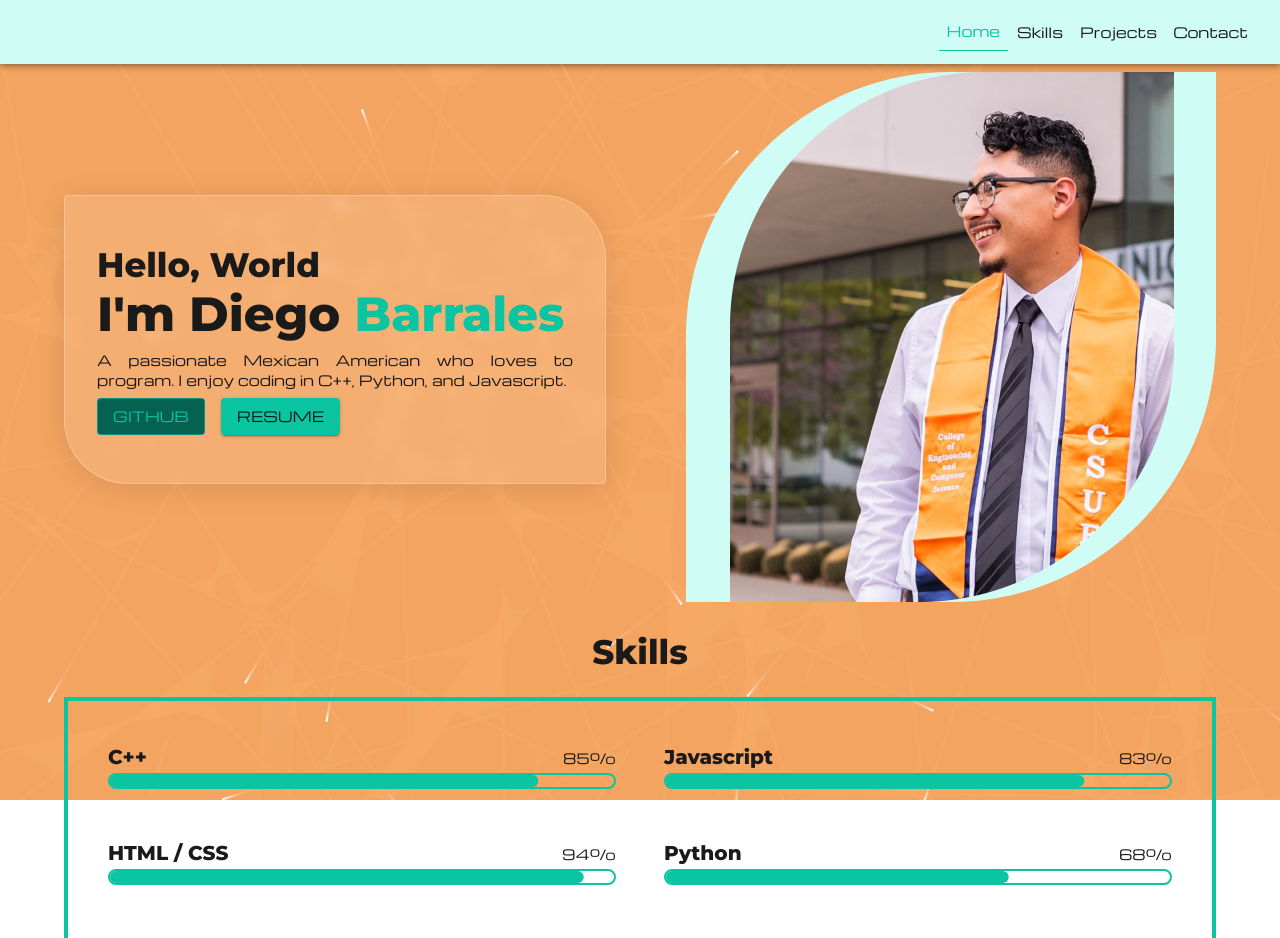
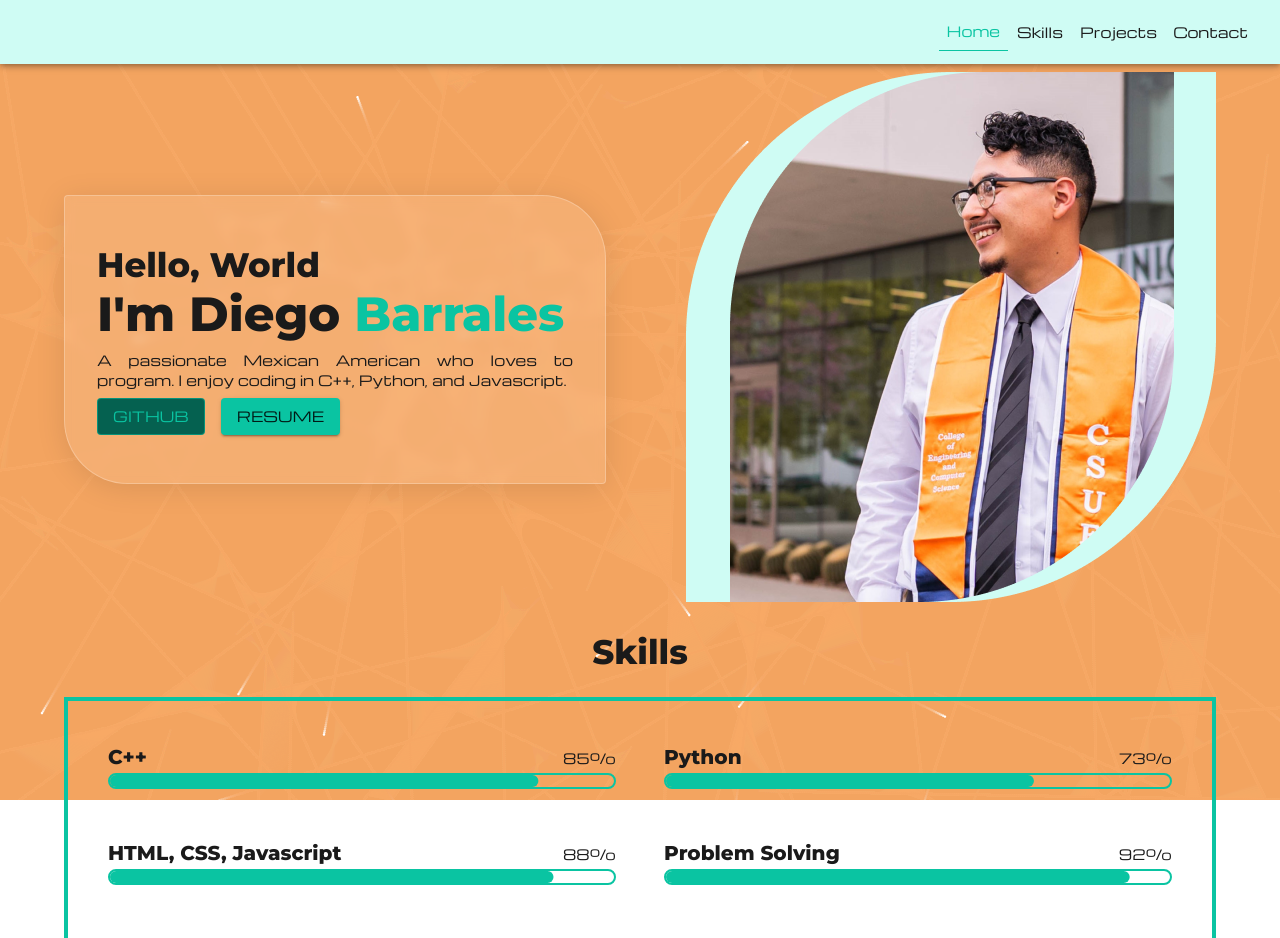
Before and after one commit to barrales-d/portfolio, a React (Create React App) app: page / in a window 1280 px wide. Shown: the top 938 px of the page. Built offline with nearby package versions, Linux system fonts and the light colour scheme; a web font is replaced by a local one.

Commit message:
Move Skill data to JSON file + Added Filling up animation

```diff
--- a/src/Components/Skillbar.jsx
+++ b/src/Components/Skillbar.jsx
@@ -1,17 +1,32 @@
 import { Box, Typography, LinearProgress, linearProgressClasses } from "@mui/material";
-import { Fragment } from "react";
+import { Fragment, useEffect, useState } from "react";
 
 const Skillbar = ({ data }) => {
+  const [progress, setProgress] = useState(0);
+
+  useEffect(() => {
+    if(progress < data.percentage) {
+      const interval = setInterval(() => {
+        setProgress(prev => {
+          const next = prev + 1;
+          return next >= data.percentage ? data.percentage : next;
+        })
+      }, 10);
+      return () => clearInterval(interval);
+    }
+
+  }, [data.percentage, progress]);
+
   return (
     <Fragment>
       <Box display="flex" justifyContent="space-between" alignItems="baseline">
-        <Typography variant="h6">{data.Title}</Typography>
-        <Typography variant="body2">{data.Percentage}&#37;</Typography>
+        <Typography variant="h6">{data.name}</Typography>
+        <Typography variant="body2">{data.percentage}&#37;</Typography>
       </Box>
       <Box width="100%">
         <LinearProgress
           variant="determinate"
-          value={data.Percentage}
+          value={progress}
           sx={{
             height: '1rem',
             borderRadius: 5,
--- /dev/null
+++ b/src/Data/skills.json
@@ -0,0 +1,18 @@
+[
+    {
+        "name": "C++",
+        "percentage": 85
+    },
+    {
+        "name": "Python",
+        "percentage": 73
+    },
+    {
+        "name": "HTML, CSS, Javascript",
+        "percentage": 88
+    },
+    {
+        "name": "Problem Solving",
+        "percentage": 92
+    }
+]
--- a/src/Pages/Skills.jsx
+++ b/src/Pages/Skills.jsx
@@ -1,51 +1,17 @@
 import { Grid } from "@mui/material";
-import { useMemo } from "react";
 
 import Skillbar from "../Components/Skillbar";
 import Wrapper from "../Components/Wrapper";
 
+import skills from "../Data/skills.json";
+
 const Skills = ({ animation }) => {
-  const skills = useMemo(() => {
-    let iota = 0;
-    function updateIota() {
-      const current = iota;
-      iota += 1;
-      return current;
-    }
-    return [
-      {
-        ID: updateIota(),
-        Title: 'C++',
-        Percentage: 85
-      },
-      {
-        ID: updateIota(),
-        Title: 'Javascript',
-        Percentage: 83
-      },
-      {
-        ID: updateIota(),
-        Title: 'HTML / CSS',
-        Percentage: 94
-      },
-      {
-        ID: updateIota(),
-        Title: 'Python',
-        Percentage: 68
-      },
-      {
-        ID: updateIota(),
-        Title: 'Problem Solving',
-        Percentage: 92
-      }
-    ]
-  }, []);
   return (
     <Wrapper title='Skills' animation={animation}>
       <Grid container mb={4} spacing={6}>
         {
           skills.map(skill => (
-            <Grid item key={skill.Title + '-' + skill.ID} xs={12} md={6}>
+            <Grid item key={skill.name} xs={12} md={6}>
               <Skillbar data={skill}> </Skillbar>
             </Grid>
           ))
```
